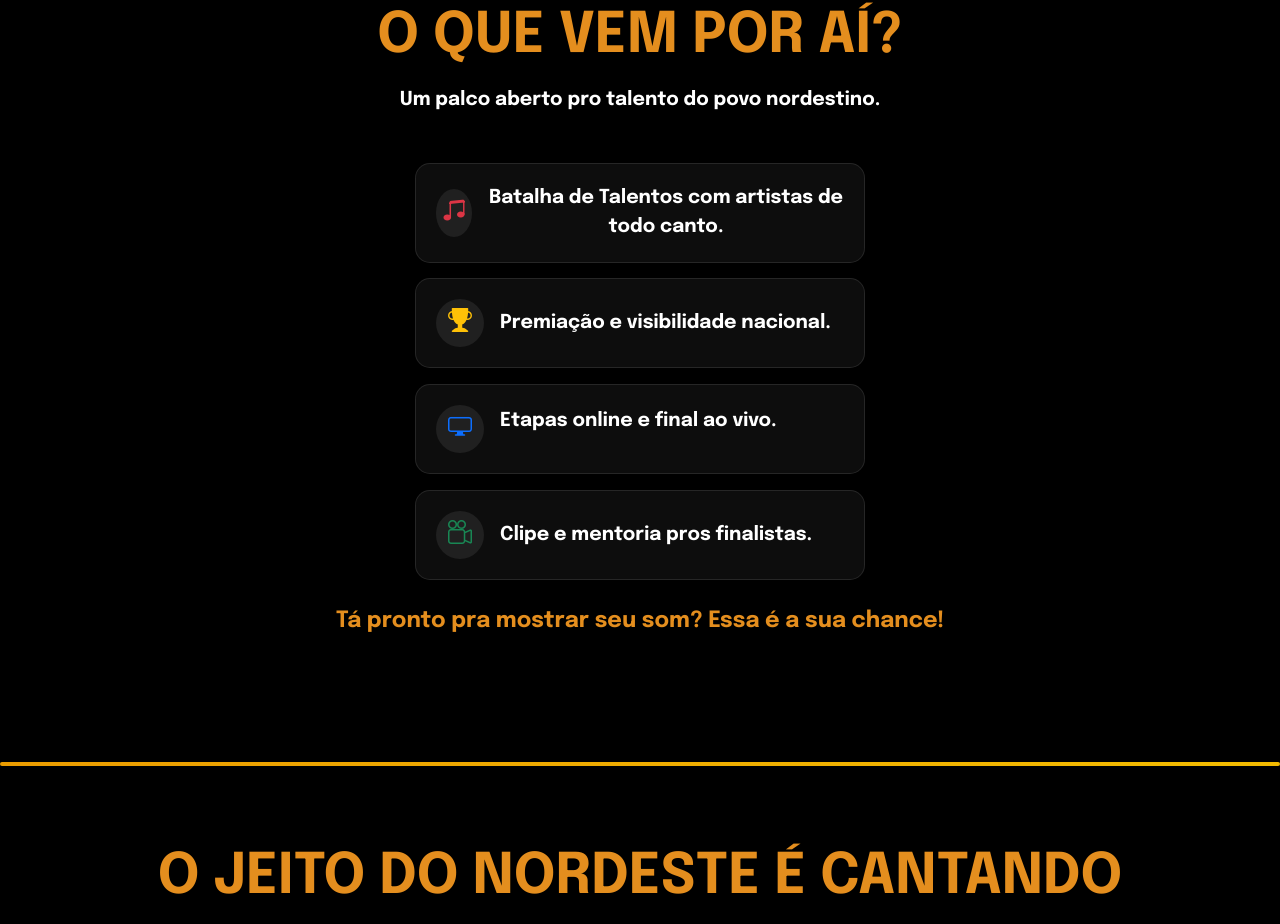
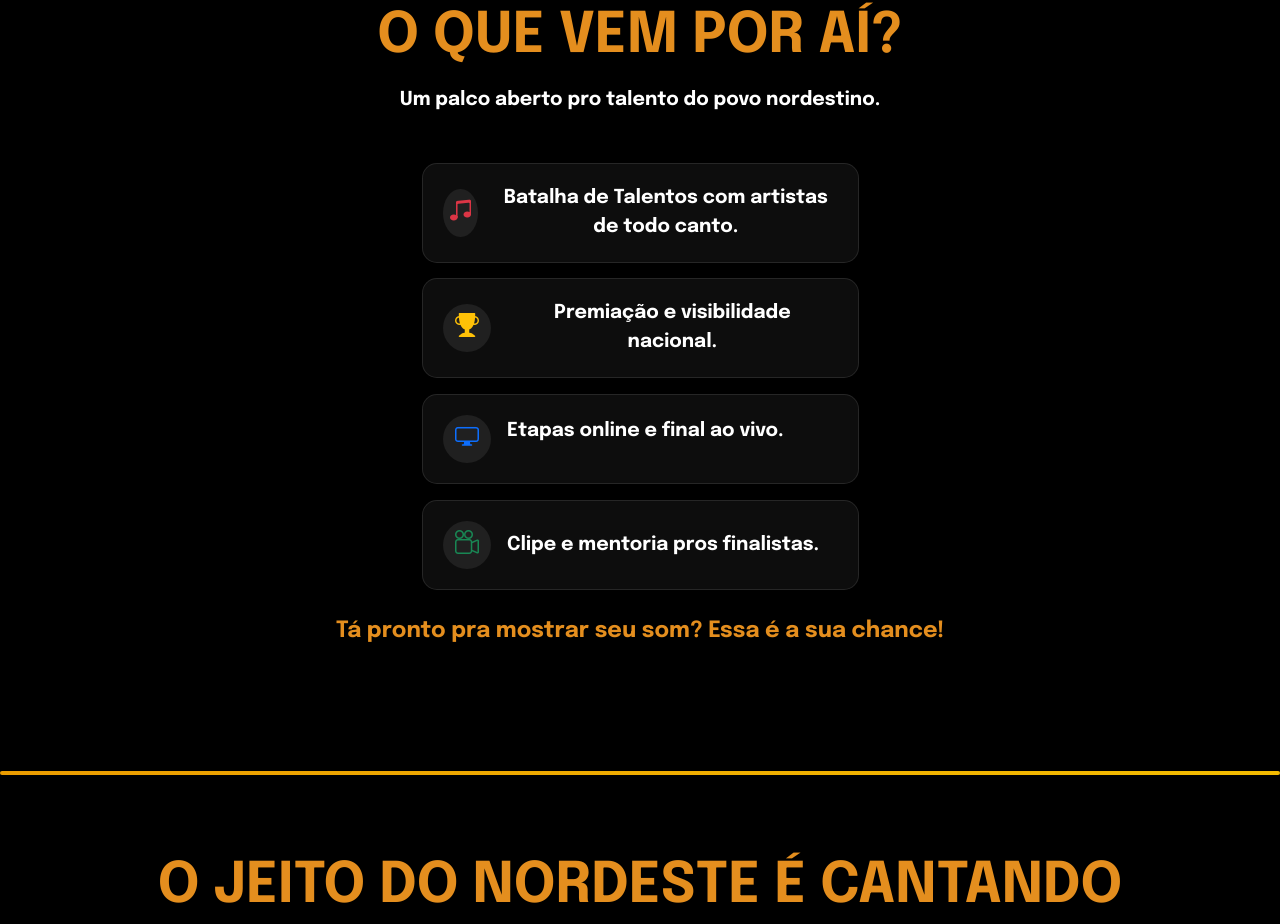
Before and after one commit to nicolaslucas10/canta-nordeste, a plain HTML site: page index.html in a window 1280 px wide. Shown: the part 1613-2537 px from the top of the page. Drawn offline with nearby package versions, Linux system fonts and the light colour scheme.

Commit message:
Update style.css

```diff
--- a/style.css
+++ b/style.css
@@ -364,7 +364,7 @@ a.btn-success:hover {
   -webkit-backdrop-filter: blur(10px);
   transition: transform 0.3s ease, box-shadow 0.3s ease;
   height: 100%;
-  width: 450px; /* 👈 largura fixa que você controla */
+  width: 80%; /* 👈 largura fixa que você controla */
   margin: 0 auto;
 }
 
```
